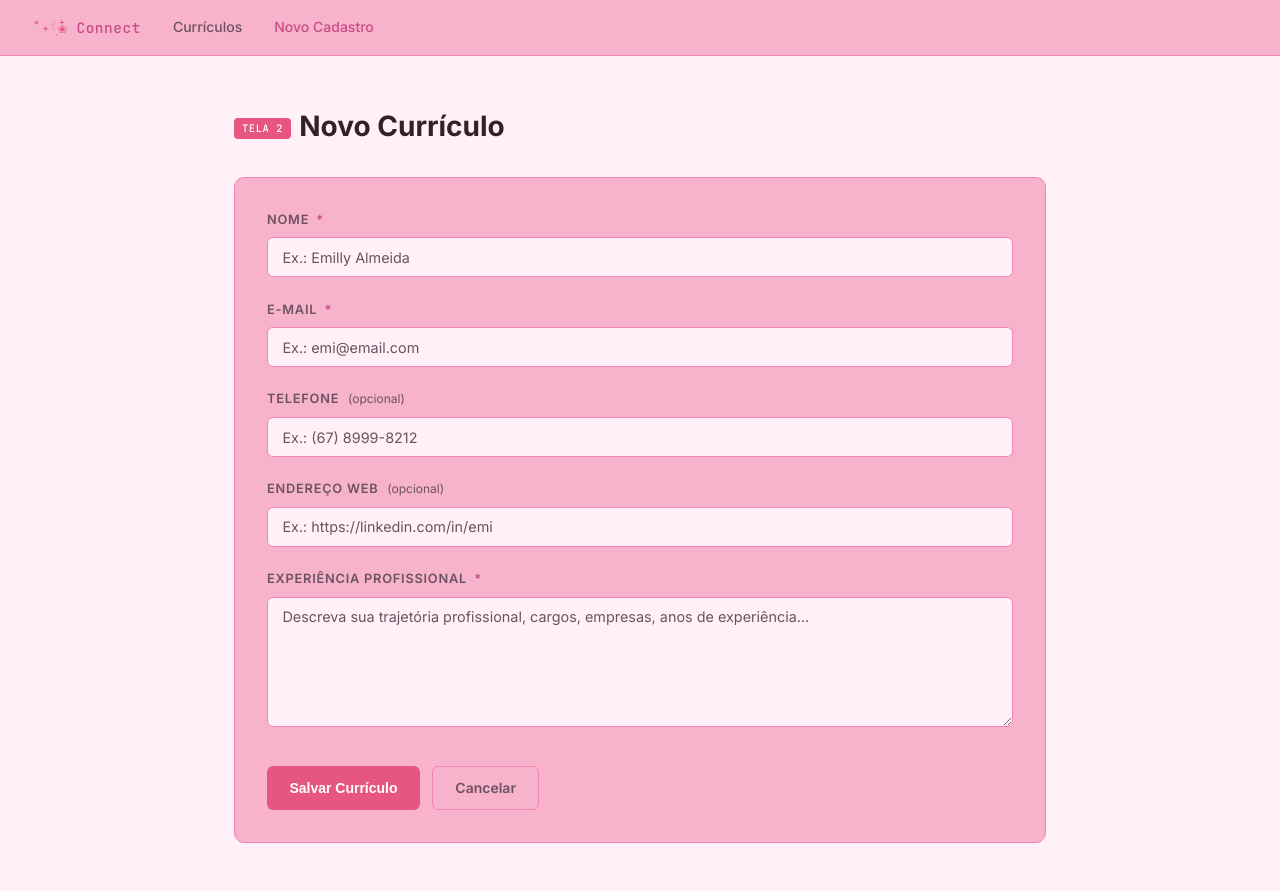
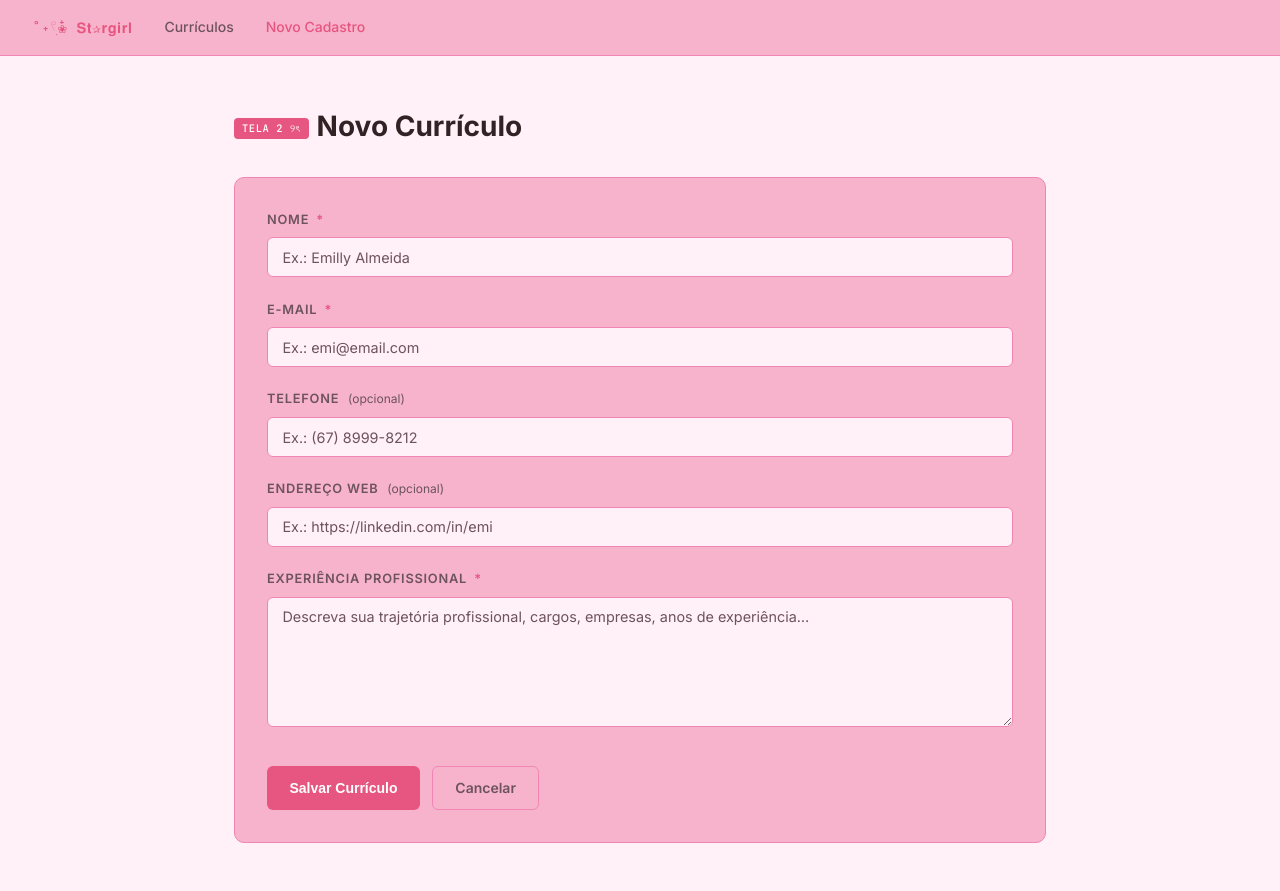
Before and after one commit to Emilly-Almeida/curriculos, a Flask app: page /cadastrar in a window 1280 px wide. Run offline with Flask 3, Linux system fonts and the light colour scheme.

Commit message:
i'm just a girl

```diff
--- a/templates/base.html
+++ b/templates/base.html
@@ -5,7 +5,7 @@
   <meta name="viewport" content="width=device-width, initial-scale=1.0">
   <!-- X-UA-Compatible reduz superfície de ataque em IE legado -->
   <meta http-equiv="X-UA-Compatible" content="IE=edge">
-  <title>{% block titulo %}Currículos{% endblock %} — Connect</title>
+  <title>{% block titulo %}Currículos{% endblock %} — StarGirl</title>
   <link rel="preconnect" href="https://fonts.googleapis.com">
   <link href="https://fonts.googleapis.com/css2?family=Inter:wght@400;500;600;700&family=JetBrains+Mono:wght@400;500&display=swap" rel="stylesheet">
   <style>
@@ -16,7 +16,7 @@
       --surface:   #f7b3cb;
       --border:    #f385b5;
       --accent:    #e65681;
-      --accent2:   #ca4b86;
+      --accent2:   #e75480;
       --text:      #312225;
       --muted:     #6d525f;
       --danger:    #f87171;
@@ -212,7 +212,7 @@
 </head>
 <body>
   <nav>
-    <a href="{{ url_for('listar') }}" class="nav-brand"><span>˚˖𓍢ִ໋❀</span> Connect</a>
+    <a href="{{ url_for('listar') }}" class="nav-brand"><span>˚˖𓍢ִ໋❀</span> 𝐒𝐭✰𝐫𝐠𝐢𝐫𝐥</a>
     <a href="{{ url_for('listar') }}" class="{% if request.endpoint == 'listar' %}active{% endif %}">Currículos</a>
     <a href="{{ url_for('cadastrar') }}" class="{% if request.endpoint == 'cadastrar' %}active{% endif %}">Novo Cadastro</a>
   </nav>
--- a/templates/cadastrar.html
+++ b/templates/cadastrar.html
@@ -2,7 +2,7 @@
 {% block titulo %}Novo Cadastro{% endblock %}
 
 {% block conteudo %}
-<h1><span class="badge">TELA 2</span>Novo Currículo</h1>
+<h1><span class="badge">TELA 2 ୨ৎ</span>Novo Currículo</h1>
 
 {% if erros %}
 <div class="alert-error">
--- a/templates/consultar.html
+++ b/templates/consultar.html
@@ -2,7 +2,7 @@
 {% block titulo %}{{ curriculo.nome }}{% endblock %}
 
 {% block conteudo %}
-<h1><span class="badge">TELA 3</span>Detalhes do Currículo</h1>
+<h1><span class="badge">TELA 3 ୨ৎ</span>Detalhes do Currículo</h1>
 
 <div class="card">
   <div class="detail-grid">
--- a/templates/listar.html
+++ b/templates/listar.html
@@ -2,7 +2,7 @@
 {% block titulo %}Currículos Cadastrados{% endblock %}
 
 {% block conteudo %}
-<h1><span class="badge">TELA 1</span>Currículos Cadastrados</h1>
+<h1><span class="badge">TELA 1 ୨ৎ</span>Currículos Cadastrados</h1>
 
 <div class="card">
   {% if curriculos %}
```
